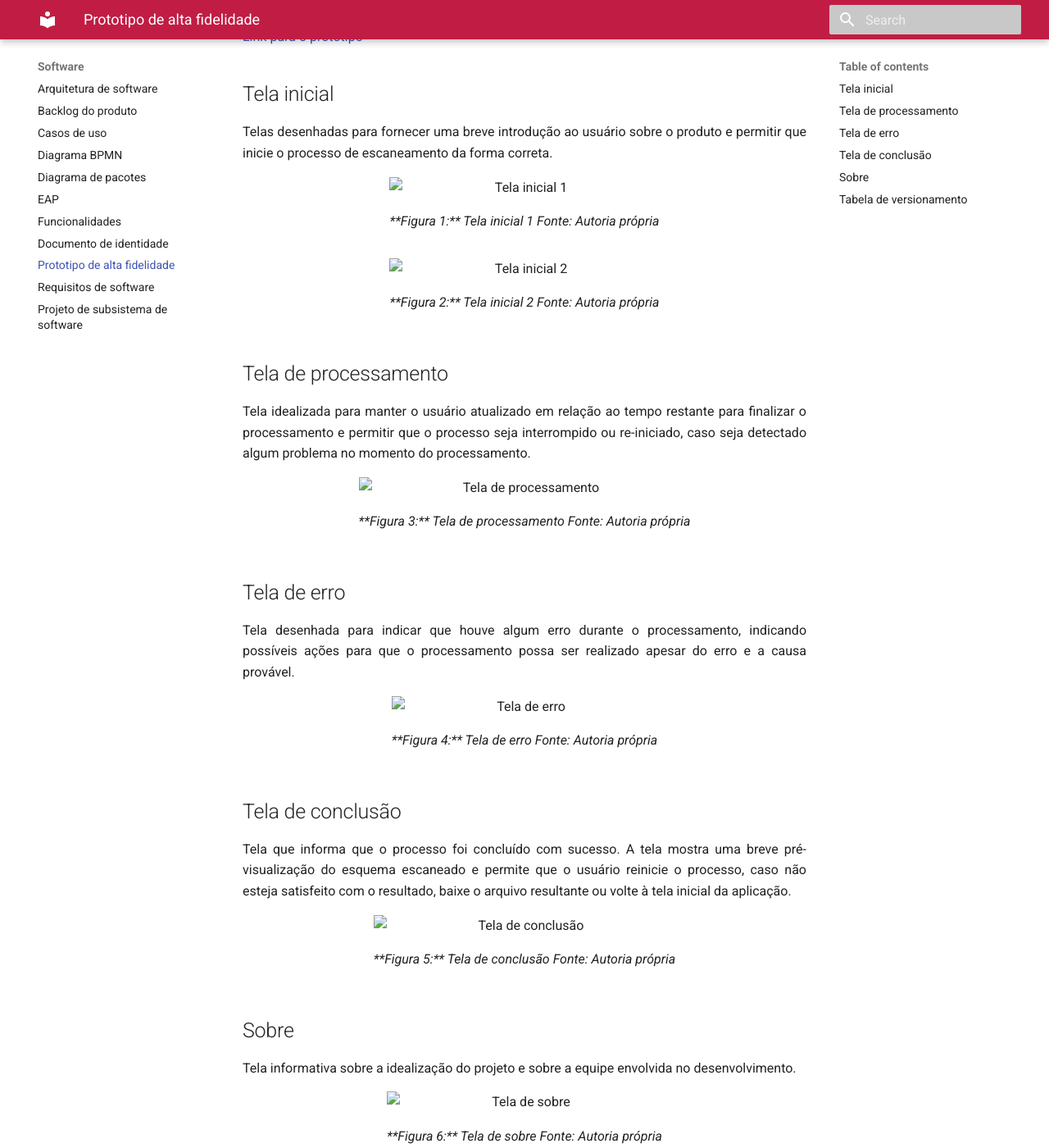
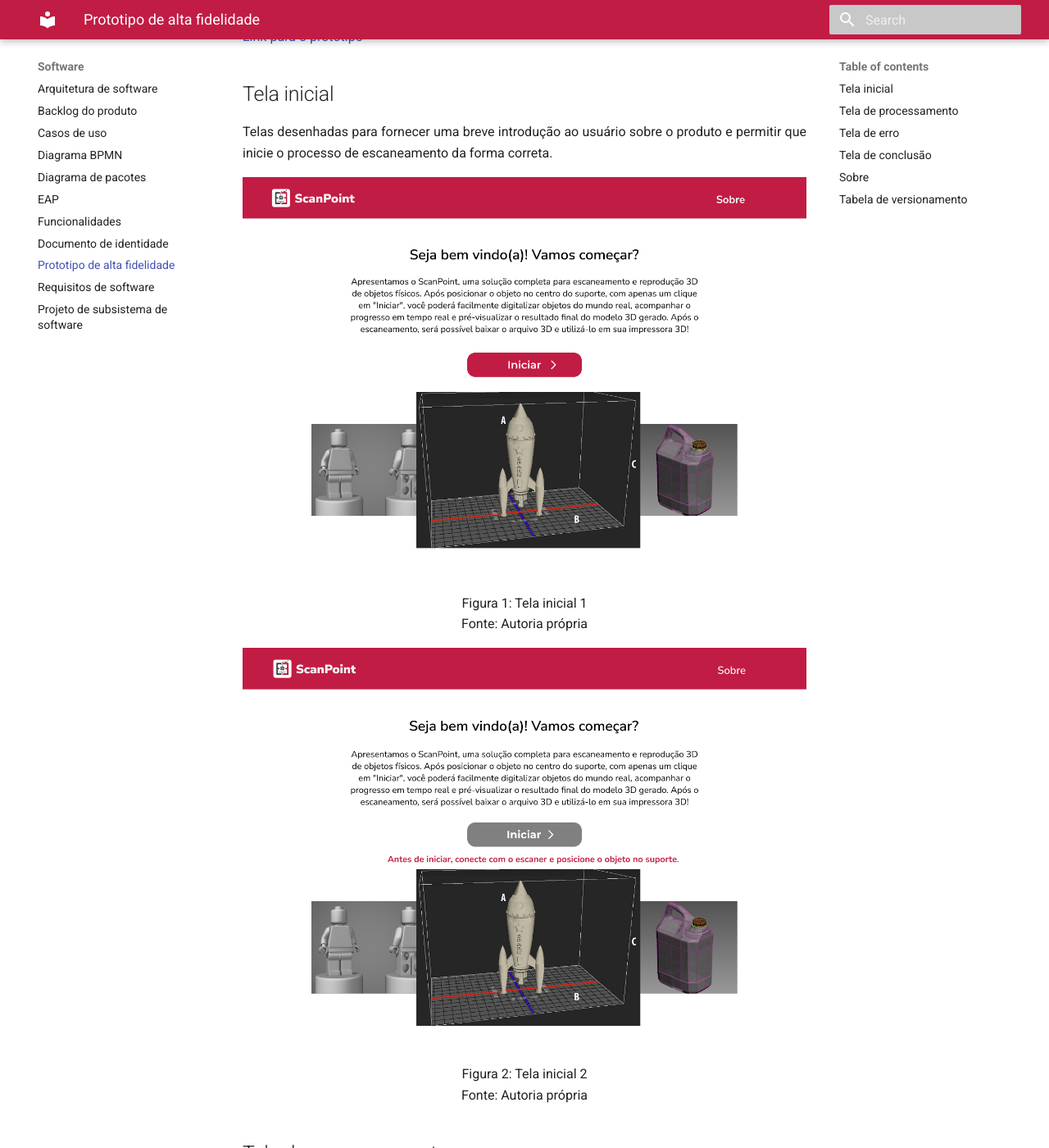
Before and after one commit to Calcioft/ScanPoint, an MkDocs documentation site: the page built from docs/software/prototipo.md, in a window 1280 px wide and 1400 px high, scrolled down 391 px. Shown: the whole window at 82% size. Built offline with MkDocs 1.6.1 and Material for MkDocs 9.7.7, drawn with Linux system fonts in a browser that asks for light colours; some of the changed text lies outside the part shown.

Commit message:
Ajustando imagens e legendas

```diff
--- a/docs/software/prototipo.md
+++ b/docs/software/prototipo.md
@@ -12,21 +12,19 @@ Este documento tem como objetivo apresentar uma representação detalhada do pro
 Telas desenhadas para fornecer uma breve introdução ao usuário sobre o produto e permitir que inicie o processo de escaneamento da forma correta.
 </p>
 
-<figure>
-  <img src="../assets/software/prototipo/inicial-1.png" alt="Tela inicial 1">
-  <figcaption>
+![Tela inicial 1](../assets/software/prototipo/inicial-1.png)
 
-  **Figura 1:** Tela inicial 1
-  Fonte: Autoria própria</figcaption>
-</figure>
+<p style="text-align:center;">
+Figura 1: Tela inicial 1<br />
+Fonte: Autoria própria
+</p>
 
-<figure>
-  <img src="../assets/software/prototipo/inicial-2.png" alt="Tela inicial 2">
-  <figcaption>
+![Tela inicial 2](../assets/software/prototipo/inicial-2.png)
 
-  **Figura 2:** Tela inicial 2
-  Fonte: Autoria própria</figcaption>
-</figure>
+<p style="text-align:center;">
+Figura 2: Tela inicial 2<br />
+Fonte: Autoria própria
+</p>
 
 ## Tela de processamento
 
@@ -34,13 +32,12 @@ Telas desenhadas para fornecer uma breve introdução ao usuário sobre o produt
 Tela idealizada para manter o usuário atualizado em relação ao tempo restante para finalizar o processamento e permitir que o processo seja interrompido ou re-iniciado, caso seja detectado algum problema no momento do processamento.
 </p>
 
-<figure>
-  <img src="../assets/software/prototipo/processamento.png" alt="Tela de processamento">
-  <figcaption>
+![Tela de processamento](../assets/software/prototipo/processamento.png)
 
-  **Figura 3:** Tela de processamento
-  Fonte: Autoria própria</figcaption>
-</figure>
+<p style="text-align:center;">
+Figura 3: Tela de processamento<br />
+Fonte: Autoria própria
+</p>
 
 ## Tela de erro
 
@@ -48,13 +45,12 @@ Tela idealizada para manter o usuário atualizado em relação ao tempo restante
 Tela desenhada para indicar que houve algum erro durante o processamento, indicando possíveis ações para que o processamento possa ser realizado apesar do erro e a causa provável.
 </p>
 
-<figure>
-  <img src="../assets/software/prototipo/erro.png" alt="Tela de erro">
-  <figcaption>
+![Tela de erro](../assets/software/prototipo/erro.png)
 
-  **Figura 4:** Tela de erro
-  Fonte: Autoria própria</figcaption>
-</figure>
+<p style="text-align:center;">
+Figura 4: Tela de erro <br />
+Fonte: Autoria própria
+</p>
 
 ## Tela de conclusão
 
@@ -62,13 +58,12 @@ Tela desenhada para indicar que houve algum erro durante o processamento, indica
 Tela que informa que o processo foi concluído com sucesso. A tela mostra uma breve pré-visualização do esquema escaneado e permite que o usuário reinicie o processo, caso não esteja satisfeito com o resultado, baixe o arquivo resultante ou volte à tela inicial da aplicação.
 </p>
 
-<figure>
-  <img src="../assets/software/prototipo/concluido.png" alt="Tela de conclusão">
-  <figcaption>
+![Tela de conclusão](../assets/software/prototipo/concluido.png)
 
-  **Figura 5:** Tela de conclusão
-  Fonte: Autoria própria</figcaption>
-</figure>
+<p style="text-align:center;">
+Figura 5: Tela de conclusão <br />
+Fonte: Autoria própria
+</p>
 
 ## Sobre
 
@@ -76,13 +71,12 @@ Tela que informa que o processo foi concluído com sucesso. A tela mostra uma br
 Tela informativa sobre a idealização do projeto e sobre a equipe envolvida no desenvolvimento.
 </p>
 
-<figure>
-  <img src="../assets/software/prototipo/sobre.png" alt="Tela de sobre">
-  <figcaption>
+![Tela de sobre](../assets/software/prototipo/sobre.png)
 
-  **Figura 6:** Tela de sobre
-  Fonte: Autoria própria</figcaption>
-</figure>
+<p style="text-align:center;">
+Figura 6: Tela de sobre <br />
+Fonte: Autoria própria
+</p>
 
 ## Tabela de versionamento
 
```
Also changed, not shown: other parts of docs/software/prototipo.md (+1 -0 lines).
